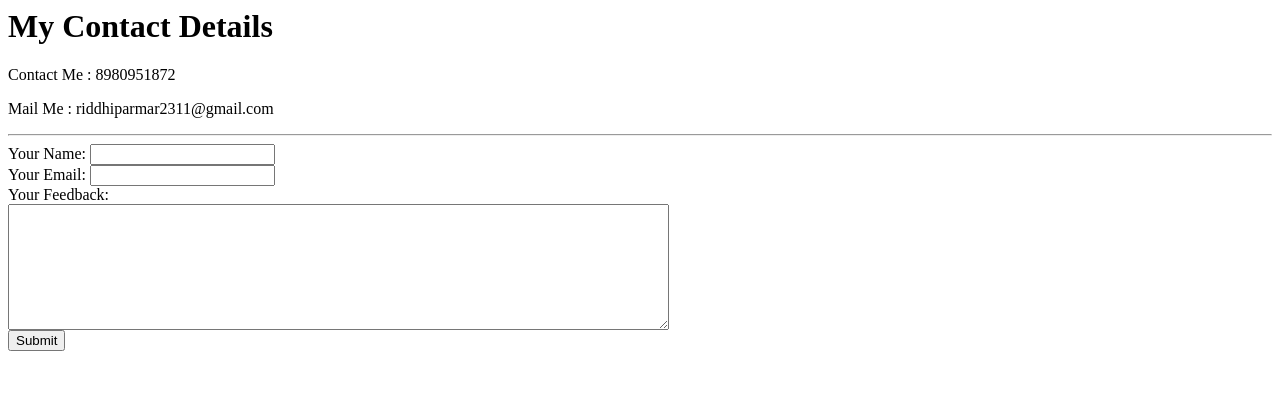
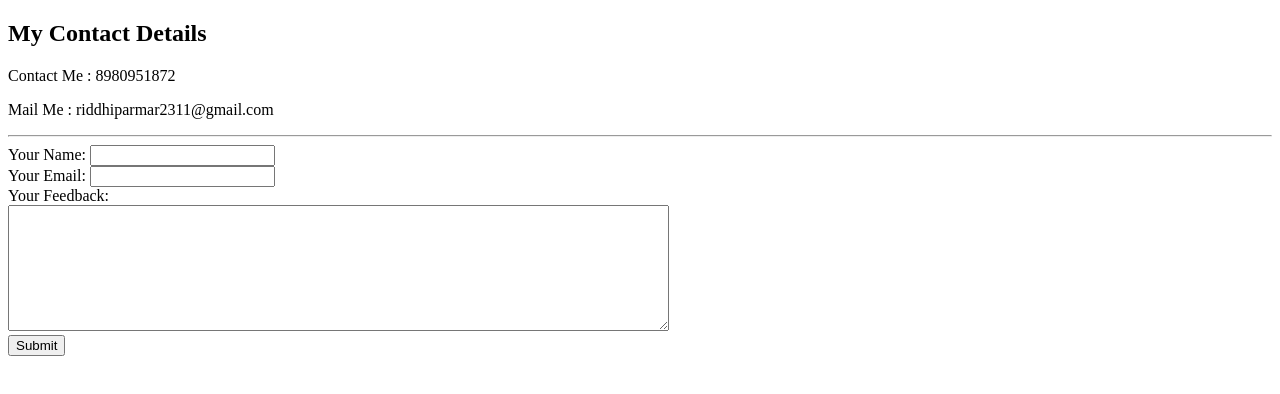
Before and after one commit to rj-riddhi/CV, a plain HTML site: page contact-Me.html in a window 1280 px wide. Drawn offline with Linux system fonts and the light colour scheme.

Commit message:
Update contact-Me.html

```diff
--- a/contact-Me.html
+++ b/contact-Me.html
@@ -1,4 +1,12 @@
-<h1>My Contact Details</h1>
+<!DOCTYPE html>
+<html lang="en" dir="ltr">
+  <head>
+    <meta charset="utf-8">
+    <title>Contact Me</title>
+    <link rel="stylesheet" href="css/styles.css">
+  </head>
+  <body>
+    <h2>My Contact Details</h2>
 
     <p>Contact Me : 8980951872</p>
 
@@ -15,5 +23,7 @@
       <br>
       <textarea name="name" rows="8" cols="80"></textarea>
       <br>
-  <input type="submit" name="" value="Submit">
+      <input class="btn" type="submit" name="" value="Submit" >
     </form>
+  </body>
+</html>
```
Lines whose indentation alone changed are shown as unchanged.
